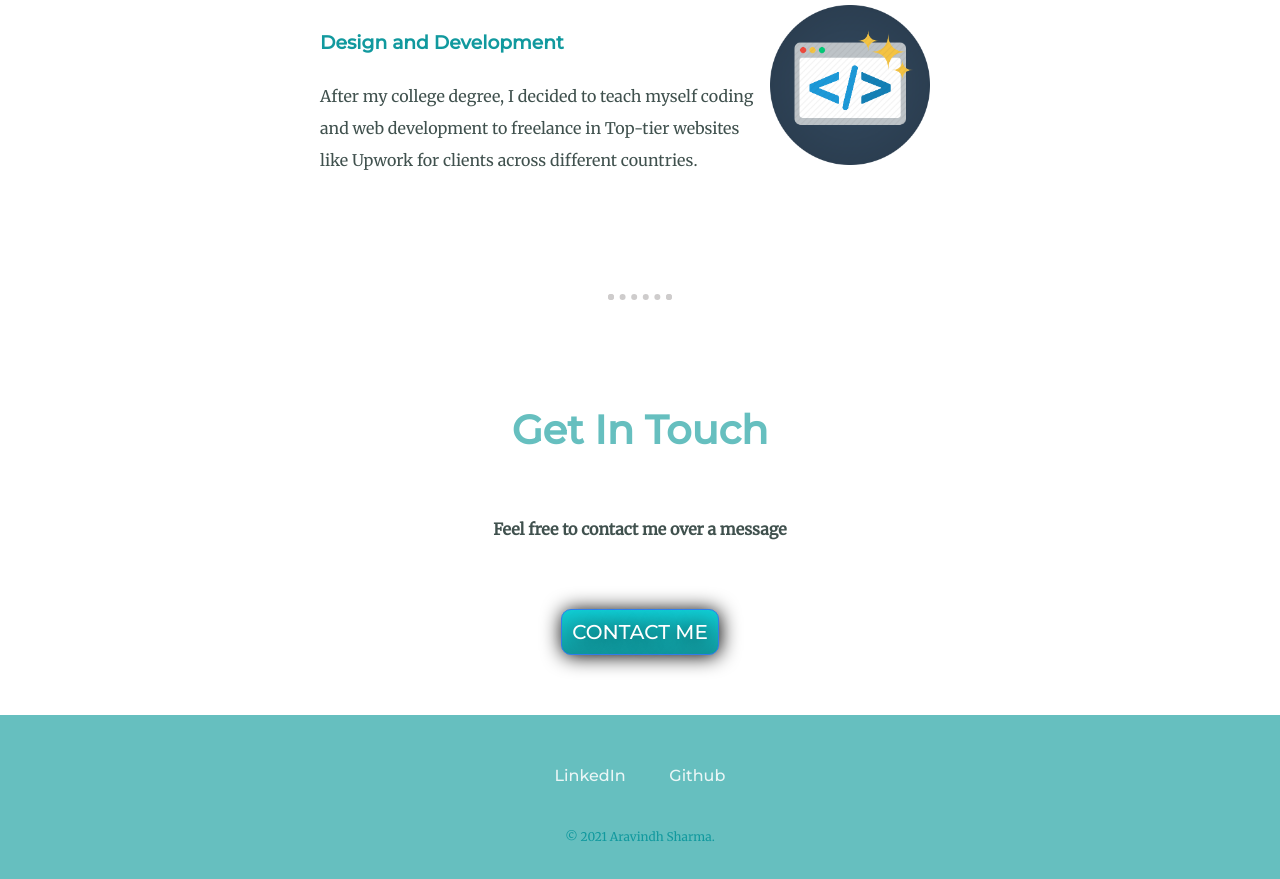
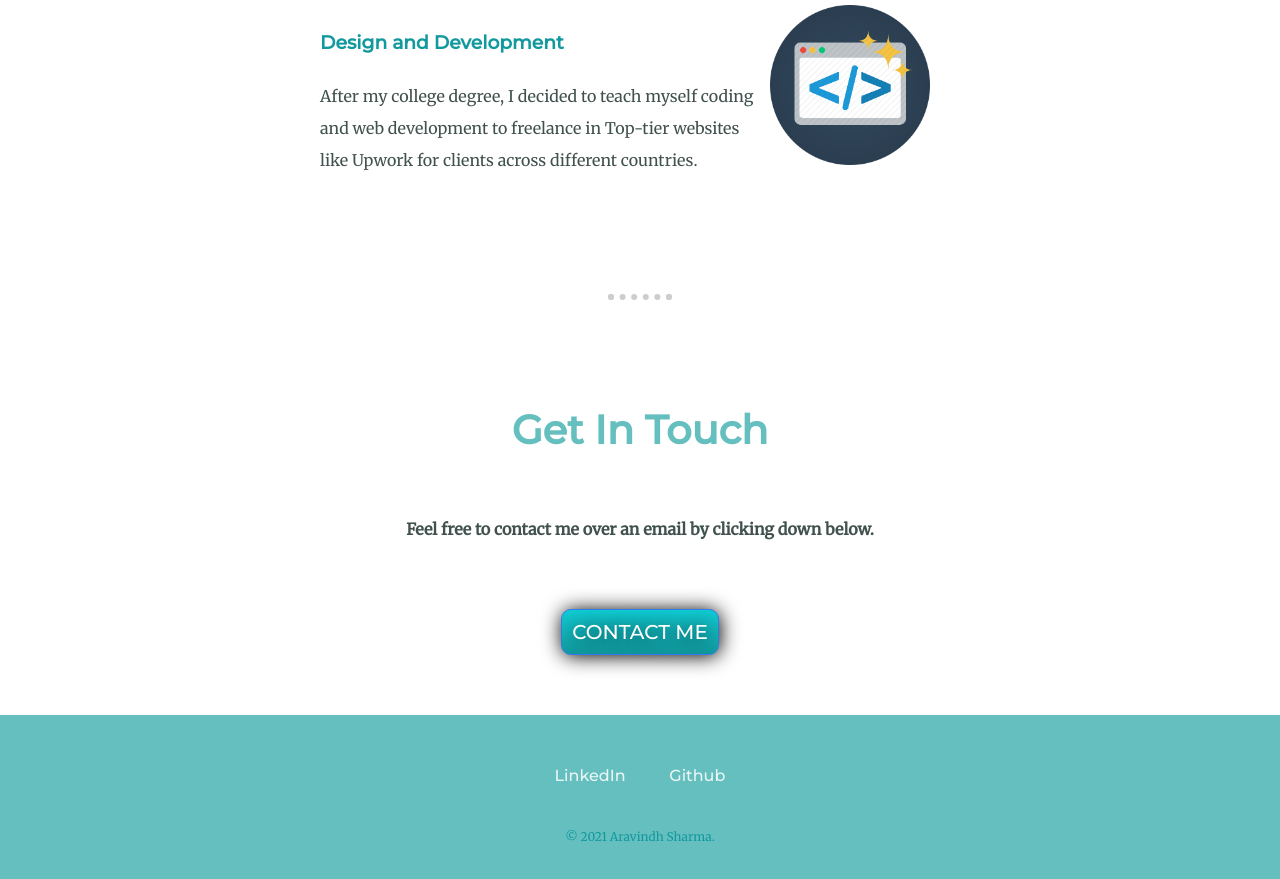
Before and after one commit to aravindhsharma/Portfolio, a plain HTML site: page index.html in a window 1280 px wide. Shown: the part 3298-4177 px from the top of the page. Drawn offline with nearby package versions, Linux system fonts and the light colour scheme.

Commit message:
Change h4 text

```diff
--- a/index.html
+++ b/index.html
@@ -91,7 +91,7 @@
       <hr />
       <div class="contact-me">
         <h2 class="centerpara">Get In Touch</h2>
-        <h4 class="centerpara">Feel free to contact me over a message</h4>
+        <h4 class="centerpara">Feel free to contact me over an email by clicking down below.</h4>
         <a class="btn" href="mailto:aravindhsharma2@gmail.com">CONTACT ME</a>
       </div>
     </div>
```
